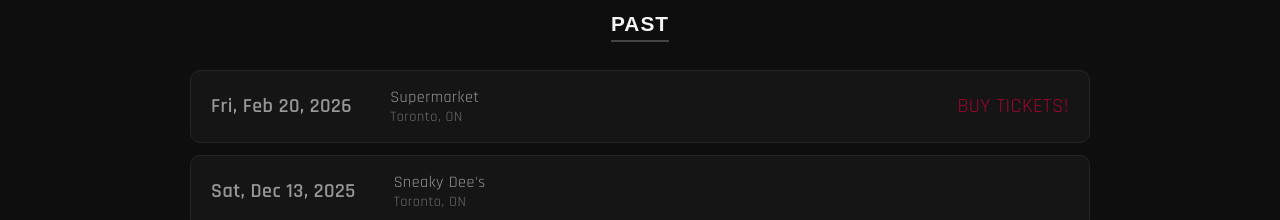
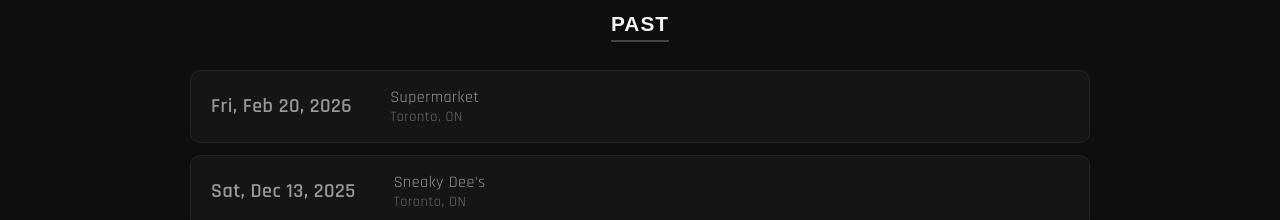
Before and after one commit to jjhiew/sdspmusic.com, an Eleventy site: page src/pages/shows.njk in a window 1280 px wide. Shown: the part 391-611 px from the top of the page. Built offline with nearby package versions, Linux system fonts and the light colour scheme; Eleventy itself is replaced by a stand-in of ours; files that its build step writes are made by us from their sources.

Commit message:
Update shows

```diff
--- a/src/assets/js/shows.js
+++ b/src/assets/js/shows.js
@@ -8,30 +8,33 @@
             date: "2025-08-31",
             venue: "Burdock Music Hall",
             location: "Toronto, ON",
-            details: ''
+            ticketUrl: ''
         },
         {
             date: "2025-10-28",
             venue: "The Painted Lady",
             location: "Toronto, ON",
-            details: ''
+            ticketUrl: ''
         },
         {
             date: "2025-12-13",
             venue: "Sneaky Dee's",
             location: "Toronto, ON",
-            details: ''
+            ticketUrl: ''
         },
         {
             date: "2026-02-20",
             venue: "Supermarket",
             location: "Toronto, ON",
-            details: '<a href="https://www.ticketweb.ca/event/ominous-anonymous-album-release-show-supermarket-tickets/14076214?fbclid=PAT01DUAPUtuJleHRuA2FlbQIxMABzcnRjBmFwcF9pZA81NjcwNjczNDMzNTI0MjcAAaeYyTl0yhAeP39m5NDImghZVGmpgjXV4ZsAP36_2Gc8_4Z9a6NoIcF2pvINeQ_aem_mKA0araOEi35whGBQKQMAw" target="_blank">BUY TICKETS!</a>'
+            ticketUrl: 'https://www.ticketweb.ca/event/ominous-anonymous-album-release-show-supermarket-tickets/14076214?fbclid=PAT01DUAPUtuJleHRuA2FlbQIxMABzcnRjBmFwcF9pZA81NjcwNjczNDMzNTI0MjcAAaeYyTl0yhAeP39m5NDImghZVGmpgjXV4ZsAP36_2Gc8_4Z9a6NoIcF2pvINeQ_aem_mKA0araOEi35whGBQKQMAw'
         }
     ];
 
     // --- Build show cards dynamically ---
     const today = new Date();
+    // Normalize today to start of day for accurate comparison
+    today.setHours(0, 0, 0, 0);
+
     const upcomingContainer = document.querySelector("#upcoming-shows .shows-list");
     const pastContainer = document.querySelector("#past-shows .shows-list");
 
@@ -50,6 +53,12 @@
                 year: "numeric"
             });
 
+            // Only show ticket link if it's not past and URL exists
+            const showTicketLink = show.ticketUrl && showDate >= today;
+            const ticketLinkHtml = showTicketLink
+                ? `<div class="show-link"><a href="${show.ticketUrl}" target="_blank">BUY TICKETS!</a></div>`
+                : "";
+
             const card = document.createElement("div");
             card.className = "show-card";
             card.innerHTML = `
@@ -58,7 +67,7 @@
             <div class="show-venue">${show.venue}</div>
             <div class="show-location">${show.location}</div>
           </div>
-          ${show.details ? `<div class="show-link">${show.details}</div>` : ""}
+          ${ticketLinkHtml}
         `;
 
             if (showDate >= today) {
```
